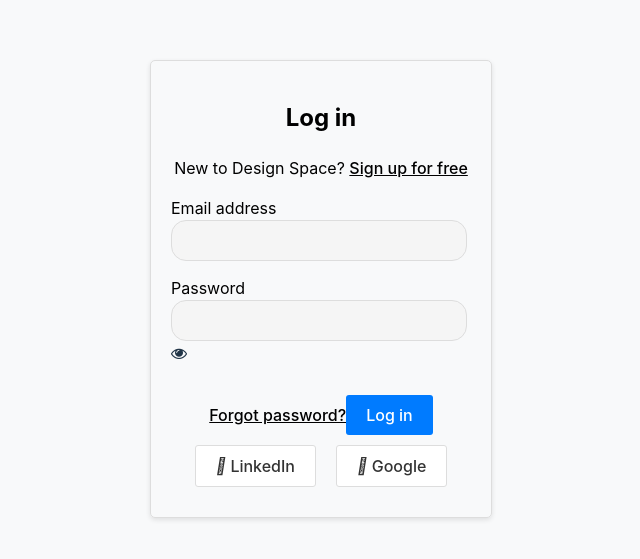
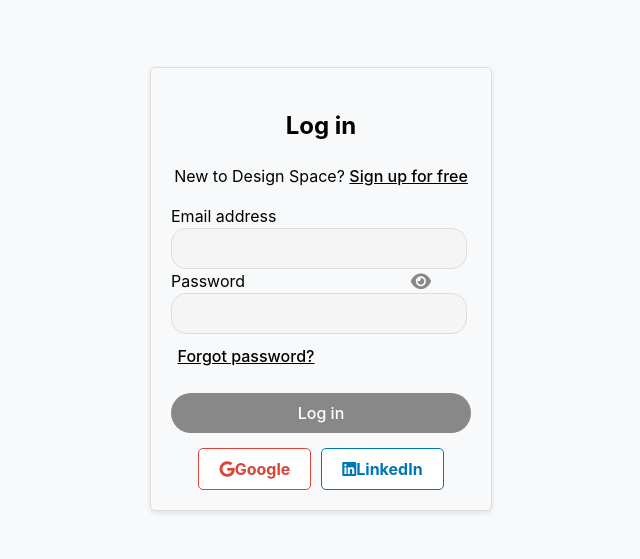
Before and after one commit to abdurrahmanabdullah/career_pivot, a React (Vite) app: page /login in a window 1280 px wide. Shown: the part 111-670 px from the top of the page, without its empty margins (319-959 px from the left). Built offline with nearby package versions, Linux system fonts and the light colour scheme.

Commit message:
second  commit

```diff
--- a/package.json
+++ b/package.json
@@ -10,6 +10,7 @@
     "preview": "vite preview"
   },
   "dependencies": {
+    "@fortawesome/fontawesome-free": "^6.7.2",
     "font-awesome": "^4.7.0",
     "react": "^18.3.1",
     "react-dom": "^18.3.1",
--- a/src/App.jsx
+++ b/src/App.jsx
@@ -1,5 +1,5 @@
 import 'font-awesome/css/font-awesome.min.css';
-
+import '@fortawesome/fontawesome-free/css/all.min.css';
 import { BrowserRouter as Router, Route, Routes } from 'react-router-dom';
 import LandingPage from './components/LandingPage/landingPage';
 import Login from './components/loginPage/loginPage'
--- a/src/components/loginPage/loginPage.css
+++ b/src/components/loginPage/loginPage.css
@@ -20,11 +20,7 @@
 }
 
 
-.input-container {
-    background-color: transparent !important; /* Forcefully disable the background */
-text-align: start;
 
-}
 
 /* Form Container */
 .form-container {
@@ -44,24 +40,27 @@
   margin-bottom: 20px;
   color: black;
 }
-
-/* Input Container */
-.input-container {
-    background-color: white;
-  margin-bottom: 15px;
-}
-
 /* Label */
 .label {
   display: block;
   margin-bottom: 5px;
 }
 
+
+
+.input-container {
+    background-color: transparent !important; /* Forcefully disable the background */
+text-align: start;
+
+}
+
+
+
+
 /* Input Fields */
 
- /* Input Fields */
 .input {
-
+     color: black;
   width: 90%;
   padding: 12px;
   border: 1px solid #ddd;
@@ -70,6 +69,37 @@
   background-color:whitesmoke; /* Optional: Set background color to dark for contrast */
 }
 
+
+/* Password Input Container */
+.password-input-container {
+  position: relative; /* Set the container as the positioning reference */
+  width: 90%; /* Ensures the input spans the full width of the container */
+}
+
+/* Input Field */
+.password-input-container .input {
+  width: 100%; /* Full width of the container */
+  padding: 12px;
+  border: 1px solid #ddd;
+  border-radius: 15px;
+  background-color: whitesmoke;
+  position: relative; /* Ensures proper layering */
+}
+
+/* Eye Icon */
+.eye-icon {
+  position: absolute; /* Position the icon relative to the container */
+  top: -20px; /* Move the icon above the text field */
+  right: 10px; /* Align the icon to the right edge of the input */
+  font-size: 18px;
+  color: #888;
+  cursor: pointer;
+  transition: color 0.3s ease;
+}
+
+.eye-icon:hover {
+  color: #000; /* Darker color on hover */
+}
 
 
 /* Button */
@@ -83,6 +113,38 @@
   margin-top: 15px;
 }
 
+
+
+/* Container for the link and button */
+.forgot-password-container {
+  display: flex;
+  flex-direction: column; /* Stack items vertically */
+  align-items: center; /* Center items horizontally */
+  margin-top: 10px; /* Add some spacing above */
+}
+
+/* Forgot Password Link */
+.forgot-password-container a {
+  text-decoration: underline; /* Underline the link */
+  color: black; /* Ensure the link color is black */
+  margin-bottom: 10px;
+  margin-right: 50%;
+  /* Add some space between the link and the button */
+}
+
+/* Log in Button */
+.forgot-password-container .button {
+  background-color:#888;
+  color: #fff;
+  padding: 10px 20px;
+  border: none;
+  border-radius: 30px;
+  cursor: pointer;
+  width: 100%; /* Make the button span the full width */
+}
+
+
+
 /* Social Buttons */
 .social-button {
   background-color: #fff;
@@ -93,3 +155,38 @@
   cursor: pointer;
   margin: 10px;
 }
+.social-buttons-container {
+  display: flex;
+  gap: 10px; /* Space between buttons */
+  justify-content: center; /* Center the buttons horizontally */
+  margin-top: 15px; /* Add spacing above the buttons */
+}
+
+.google-button {
+  color: #db4437; /* Google red */
+  border: 1px solid #db4437;
+  background-color: white;
+}
+
+.linkedin-button {
+  color: #0077b5; /* LinkedIn blue */
+  border: 1px solid #0077b5;
+  background-color: white;
+}
+
+.social-button {
+  display: flex;
+  align-items: center;
+  justify-content: center;
+  padding: 10px 20px; /* Add some padding for better appearance */
+  margin: 0; /* Remove vertical margin */
+  border-radius: 5px;
+  cursor: pointer;
+  font-size: 16px;
+  font-weight: bold;
+  transition: background-color 0.3s ease, color 0.3s ease;
+}
+
+.social-button:hover {
+  background-color: #f0f0f0; /* Light gray background on hover */
+}
--- a/src/components/loginPage/loginPage.jsx
+++ b/src/components/loginPage/loginPage.jsx
@@ -43,6 +43,7 @@
             <label htmlFor="password" style={{ color: 'black' }}>
               Password
             </label>
+
             <div className="password-input-container">
               <input
                 type={showPassword ? 'text' : 'password'} // Toggle input type based on state
@@ -59,21 +60,24 @@
             </div>
           </div>
 
-          <a href="#">Forgot password?</a>
+          <div className="forgot-password-container">
+  <a href="#">Forgot password?</a>
+  <button type="submit" className="button">
+    Log in
+  </button>
+</div>
 
-          <button type="submit" className="button">
-            Log in
-          </button>
         </form>
+<div className="social-buttons-container">
+  <button className="social-button google-button">
+    <i className="fab fa-google"></i> Google
+  </button>
+  <button className="social-button linkedin-button">
+    <i className="fab fa-linkedin"></i> LinkedIn
+  </button>
+</div>
 
-        <div>
-          <button className="social-button">
-            <i className="fab fa-linkedin"></i> LinkedIn
-          </button>
-          <button className="social-button">
-            <i className="fab fa-google"></i> Google
-          </button>
-        </div>
+
       </div>
     </div>
   );
```
Also changed, not shown: 1 other file (tests, documents, lock files or other folders).
